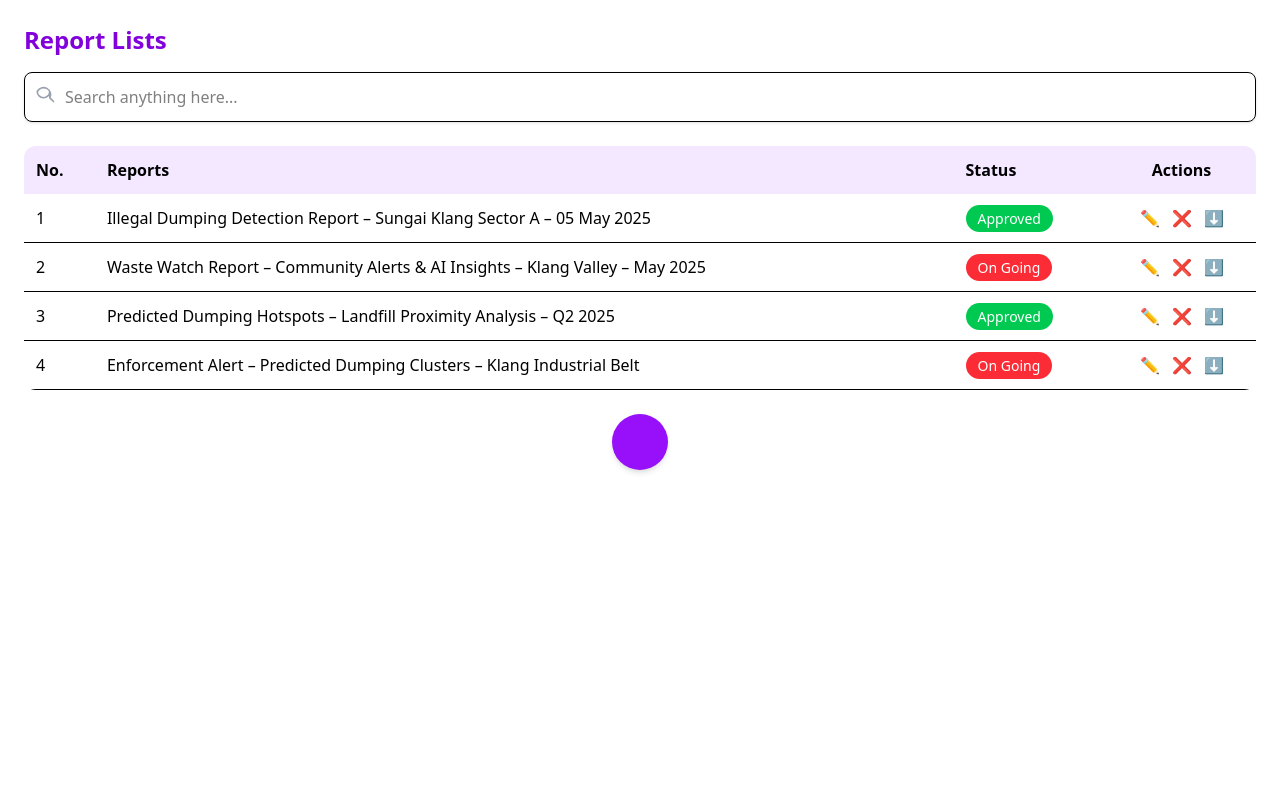
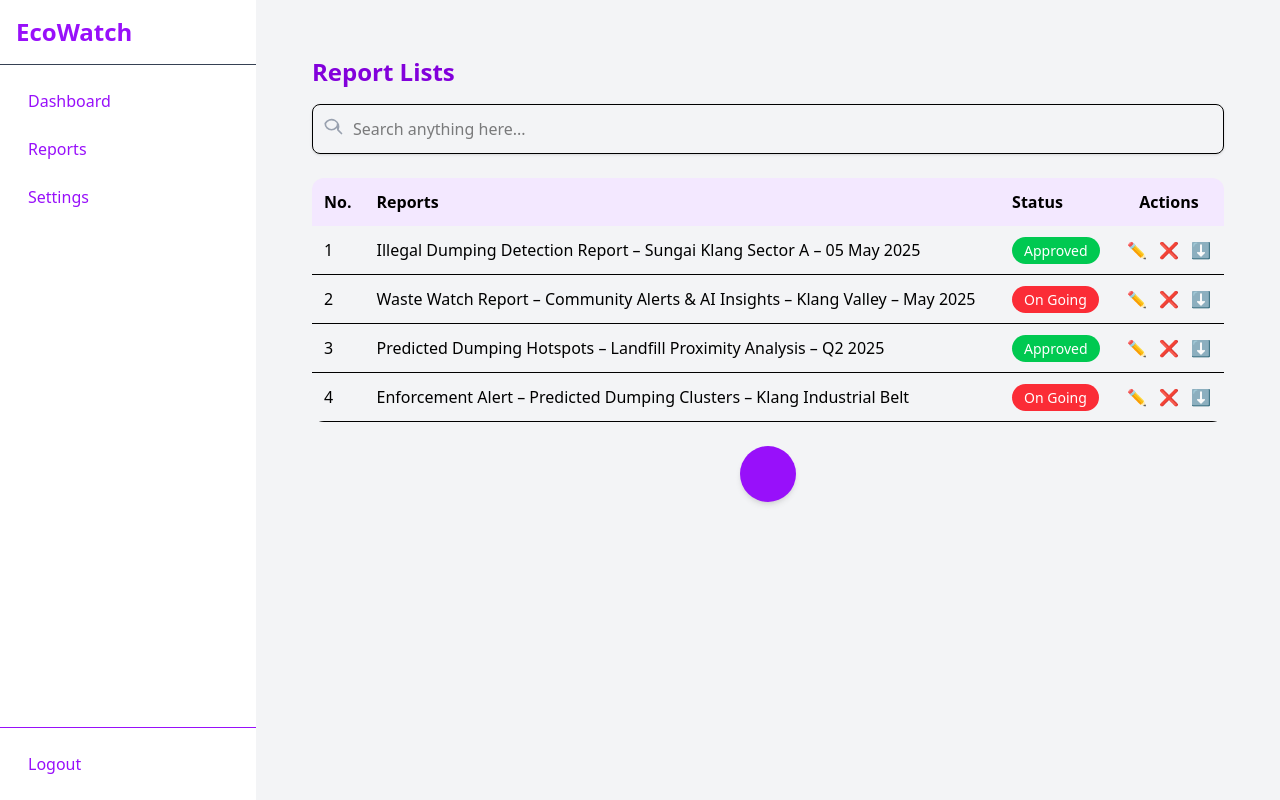
Before and after one commit to friessama/eco_watch, a Vue app in the folder eco/: page /reports in a window 1280 px wide. Built offline with nearby package versions, Linux system fonts and the light colour scheme.

Commit message:
navbar pages

```diff
--- a/eco/src/components/SideNavBar.vue
+++ b/eco/src/components/SideNavBar.vue
@@ -6,9 +6,8 @@
           EcoWatch
         </div>
         <nav class="flex-1 p-4 space-y-2">
-          <a href="#" class="block px-3 py-2 rounded hover:bg-purple-300">Dashboard</a>
-          <a href="#" class="block px-3 py-2 rounded hover:bg-purple-300">Analytics</a>
-          <a href="#" class="block px-3 py-2 rounded hover:bg-purple-300">Reports</a>
+          <a href="/" class="block px-3 py-2 rounded hover:bg-purple-300">Dashboard</a>
+          <a href="/reports" class="block px-3 py-2 rounded hover:bg-purple-300">Reports</a>
           <a href="#" class="block px-3 py-2 rounded hover:bg-purple-300">Settings</a>
         </nav>
         <div class="p-4 border-t border-purple-600">
--- a/eco/src/views/GenerateReportPage.vue
+++ b/eco/src/views/GenerateReportPage.vue
@@ -1,4 +1,5 @@
 <template>
+  <SideNavBar>
     <div class="flex items-center justify-center min-h-screen bg-gray-100">
       <div class="bg-white p-10 rounded-2xl shadow-md w-full max-w-md text-center">
         <h1 class="text-2xl font-semibold text-purple-700 mb-8">Generate Reports</h1>
@@ -35,9 +36,11 @@
         </button>
       </div>
     </div>
+  </SideNavBar>
   </template>
 
   <script setup>
+  import SideNavBar from '../components/SideNavBar.vue'
   import { ref } from 'vue'
 
   const selectedLocation = ref('')
--- a/eco/src/views/ReportListPage.vue
+++ b/eco/src/views/ReportListPage.vue
@@ -1,4 +1,5 @@
 <template>
+  <SideNavBar>
     <div class="p-6">
       <h1 class="text-2xl font-semibold text-purple-700 mb-4">Report Lists</h1>
 
@@ -74,9 +75,11 @@
   </button>
       </div>
     </div>
+  </SideNavBar>
   </template>
 
   <script setup>
+  import SideNavBar from '../components/SideNavBar.vue'
   import { ref, computed } from 'vue'
 
   const search = ref('')
--- a/eco/src/views/ReportPage.vue
+++ b/eco/src/views/ReportPage.vue
@@ -1,4 +1,5 @@
 <template>
+  <SideNavBar>
     <div class="min-h-screen bg-gray-100 p-6 flex flex-col items-center justify-start">
       <div class="bg-white w-full max-w-3xl p-8 rounded-2xl shadow-md text-center">
         <h1 class="text-2xl md:text-3xl font-bold text-black mb-6">
@@ -29,9 +30,11 @@
         </button>
       </div>
     </div>
+  </SideNavBar>
   </template>
 
   <script setup>
+  import SideNavBar from '../components/SideNavBar.vue'
   import { ref, computed } from 'vue'
 
   // Sample data (this would likely come from props or an API)
```
